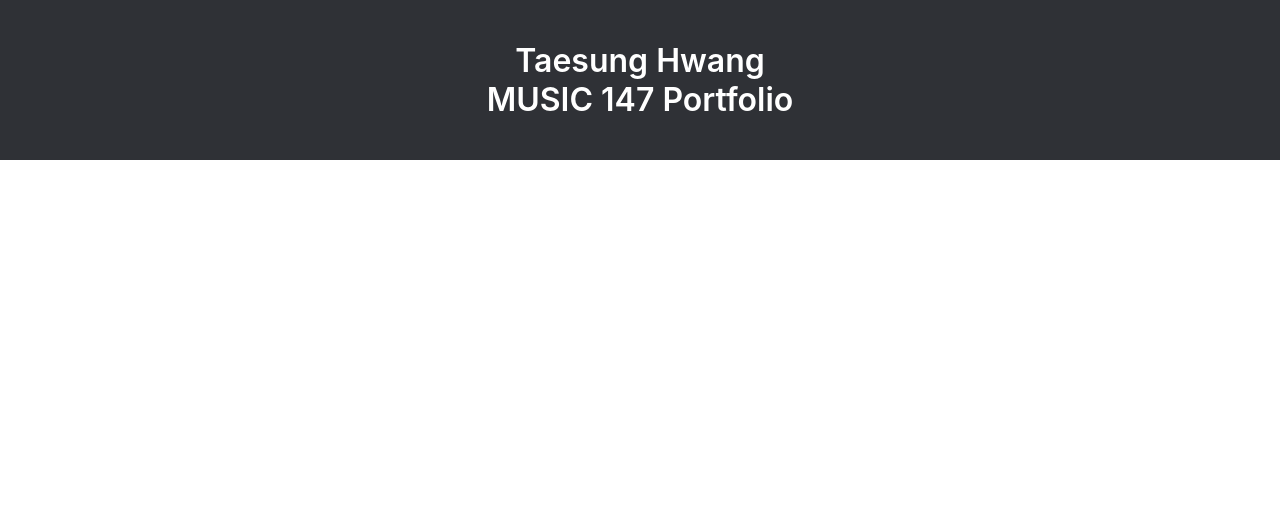
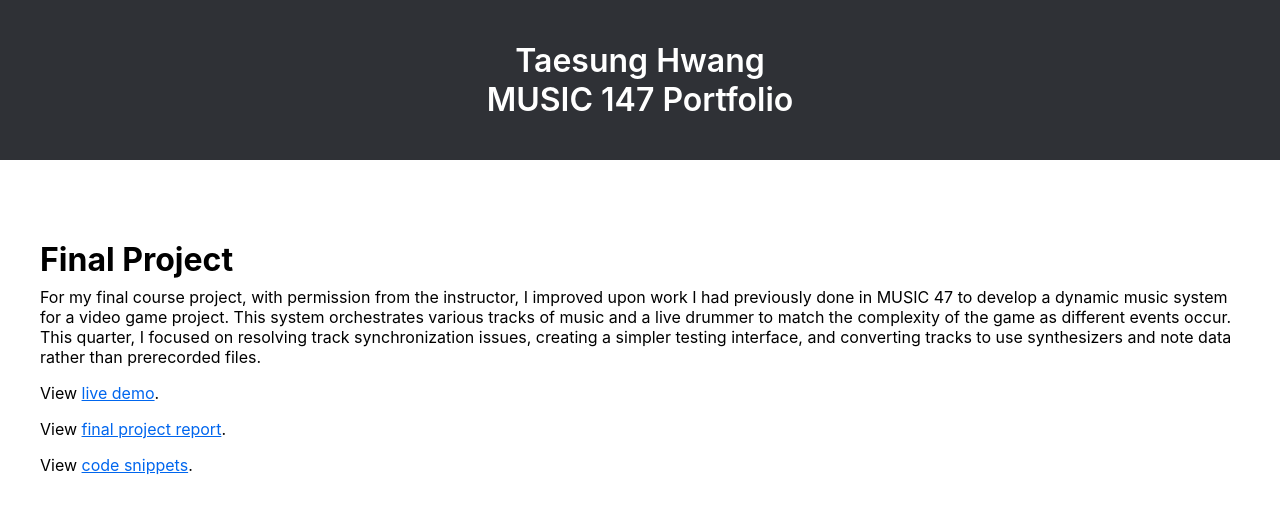
Before and after one commit to taesungh/music-147, a React (Create React App) app: page /final-project in a window 1280 px wide. Shown: the top 514 px of the page. Built offline with nearby package versions, Linux system fonts and the light colour scheme; no server answers.

Commit message:
Add page with details of Final Project

```diff
--- a/src/App.js
+++ b/src/App.js
@@ -2,6 +2,7 @@ import { Route, Routes } from "react-router-dom";
 
 import {
   AlgorithmicComposition,
+  FinalProject,
   MidiControl,
   ProgressReport,
   ProjectProposal,
@@ -25,6 +26,7 @@ function App() {
         <Route path="/algorithmic-composition" element={<AlgorithmicComposition />} />
         <Route path="/project-proposal" element={<ProjectProposal />} />
         <Route path="/progress-report" element={<ProgressReport />} />
+        <Route path="/final-project" element={<FinalProject />} />
       </Routes>
     </div>
   );
--- /dev/null
+++ b/src/assignments/final-project/FinalProject.js
@@ -0,0 +1,36 @@
+import React from "react";
+
+function FinalProject() {
+  return (
+    <div className="container">
+      <h1>Final Project</h1>
+      <p>
+        For my final course project, with permission from the instructor, I improved upon work I had
+        previously done in MUSIC 47 to develop a dynamic music system for a video game project. This
+        system orchestrates various tracks of music and a live drummer to match the complexity of
+        the game as different events occur. This quarter, I focused on resolving track
+        synchronization issues, creating a simpler testing interface, and converting tracks to use
+        synthesizers and note data rather than prerecorded files.
+      </p>
+      <p>
+        View <a href="https://admirals-dev-temp.herokuapp.com/">live demo</a>.
+      </p>
+      <p>
+        View{" "}
+        <a href="https://drive.google.com/file/d/1tavTGLwOY4KMB5E2X3GMZvcG5nnpP2gw/view?usp=sharing">
+          final project report
+        </a>
+        .
+      </p>
+      <p>
+        View{" "}
+        <a href="https://drive.google.com/file/d/1N9l1IdsGoPv7IGlql8oYuFMDMxVHWj24/view?usp=sharing">
+          code snippets
+        </a>
+        .
+      </p>
+    </div>
+  );
+}
+
+export default FinalProject;
--- a/src/assignments/index.js
+++ b/src/assignments/index.js
@@ -1,4 +1,5 @@
 export { default as AlgorithmicComposition } from "./algorithmic-composition/AlgorithmicComposition";
+export { default as FinalProject } from "./final-project/FinalProject";
 export { default as MidiControl } from "./midi-control/MidiControl";
 export { default as ProjectProposal } from "./project-proposal/ProjectProposal";
 export { default as ProgressReport } from "./progress-report/ProgressReport";
--- a/src/pages/home/Home.js
+++ b/src/pages/home/Home.js
@@ -6,6 +6,11 @@ function Home() {
     <div className="container home">
       <h1>Welcome</h1>
       <p>Welcome to my portfolio for MUSIC 147 (Computer Music Programming), Spring 2022.</p>
+
+      <h2>Final Project</h2>
+      <p>
+        The <Link to="/final-project">final project</Link> for this course was completed.
+      </p>
 
       <h2>Progress Report</h2>
       <p>
```
